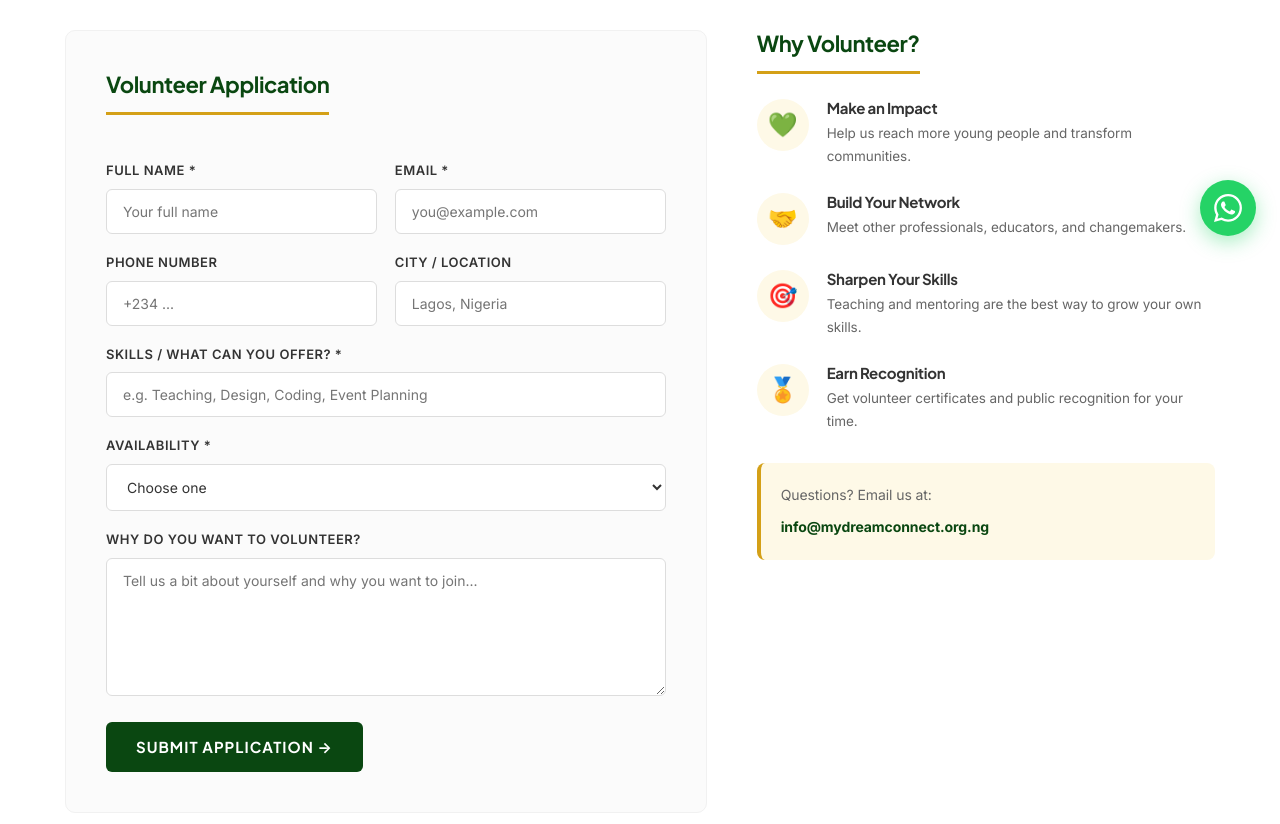
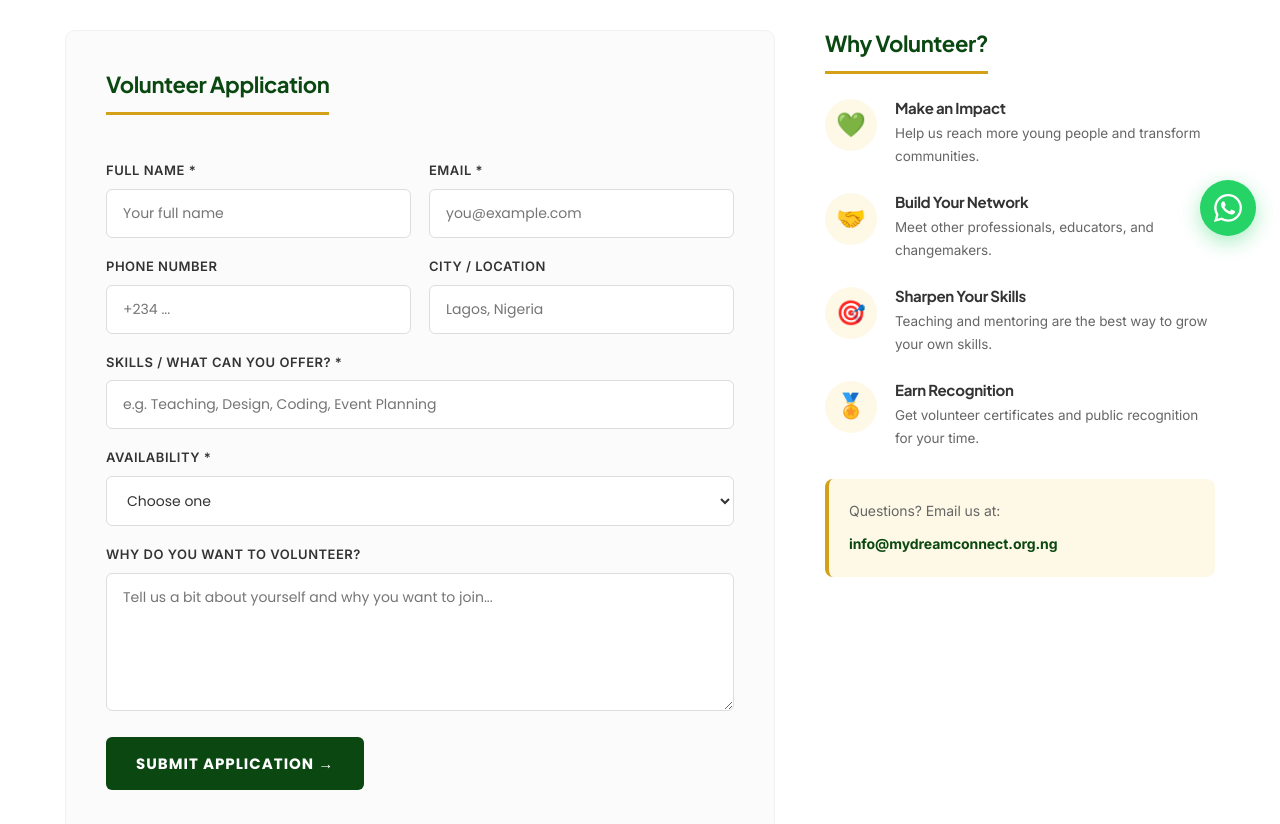
Before and after one commit to Faith6544/MyDreamConnect, a React (Create React App) app: page /volunteer in a window 1280 px wide. Shown: the part 540-1364 px from the top of the page. Built offline with nearby package versions, Linux system fonts and the light colour scheme; no server answers.

Commit message:
fix navbar font

```diff
--- a/public/index.html
+++ b/public/index.html
@@ -24,7 +24,9 @@
       work correctly both with client-side routing and a non-root public URL.
       Learn how to configure a non-root public URL by running `npm run build`.
     -->
-    <title>React App</title>
+    <title>MyDreamConnect | Life skills and tech training for young people</title>
+<meta name="description" content="Life skills, tech and leadership training for teenagers and young adults in Nigeria. Take a course, volunteer or donate." />
+<meta name="theme-color" content="#0a4711" />
   </head>
   <body>
     <noscript>You need to enable JavaScript to run this app.</noscript>
--- a/src/App.css
+++ b/src/App.css
@@ -1,164 +1,110 @@
 /* ============================================
-   GLOBAL FONT SYSTEM
-   Inter — single font, all weights
+   APP-LEVEL LAYOUT
+   Fonts are handled ONLY in fonts.css.
+   Design tokens live in design-system.css.
+   This file = app shell, layout, and nothing else.
    ============================================ */
 
-@import url('https://fonts.googleapis.com/css2?family=Inter:wght@400;500;600;700;800;900&display=swap');
-
-/* ============================================
-   EVERYTHING — Inter by default
-   ============================================ */
+*,
+*::before,
+*::after {
+  box-sizing: border-box;
+}
 
 html,
-body,
-button,
-input,
-textarea,
-select,
-main,
-aside,
-section,
-article,
-footer,
-header,
-div,
-span,
-p,
-a,
-li,
-label,
-small {
-  font-family: 'Inter', -apple-system, BlinkMacSystemFont, 'Segoe UI', Roboto, sans-serif !important;
-  -webkit-font-smoothing: antialiased;
-  -moz-osx-font-smoothing: grayscale;
+body {
+  margin: 0;
+  padding: 0;
+  min-height: 100%;
+  background: #ffffff;
+  color: #1a1a1a;
 }
-
-/* ============================================
-   BODY — comfortable reading
-   ============================================ */
 
 body {
   font-size: 15.5px;
   line-height: 1.65;
   letter-spacing: -0.005em;
-  color: #1a1a1a;
 }
 
 p {
   line-height: 1.7;
   letter-spacing: -0.005em;
+  margin: 0 0 16px;
+}
+
+#root,
+.App {
+  min-height: 100vh;
+  display: flex;
+  flex-direction: column;
+}
+
+/* Pages sit between navbar and footer */
+main,
+.page-wrapper {
+  flex: 1;
+}
+
+/* Kill the default outline-then-reappear jump on links/buttons */
+a,
+button {
+  outline-offset: 3px;
+}
+
+a:focus-visible,
+button:focus-visible {
+  outline: 2px solid #d4a017;
+  outline-offset: 3px;
+}
+
+button {
+  cursor: pointer;
+}
+
+button:disabled {
+  cursor: not-allowed;
+  opacity: 0.6;
+}
+
+img,
+video {
+  max-width: 100%;
+  display: block;
 }
 
 /* ============================================
-   HEADINGS — Inter with tight tracking
-   This is the SIWES Companion signature move.
+   UTILITY CLASSES
    ============================================ */
 
-h1,
-h2,
-h3,
-h4,
-h5,
-h6,
-[class*="heading"],
-[class*="-title"],
-[class*="banner"] h1,
-[class*="banner"] h2,
-.hero h1,
-.hero h4 {
-  font-family: 'Inter', -apple-system, BlinkMacSystemFont, sans-serif !important;
-  letter-spacing: -0.03em;
-  font-weight: 700;
-  line-height: 1.2;
-  color: #1a1a1a;
+.sr-only {
+  position: absolute;
+  width: 1px;
+  height: 1px;
+  padding: 0;
+  margin: -1px;
+  overflow: hidden;
+  clip: rect(0, 0, 0, 0);
+  white-space: nowrap;
+  border: 0;
 }
 
-/* Hero and h1 — biggest impact */
-h1,
-.hero h1 {
-  font-weight: 800;
-  letter-spacing: -0.04em;
-}
+.text-center { text-align: center; }
+.text-left   { text-align: left; }
+.text-right  { text-align: right; }
 
-h2 {
-  font-weight: 700;
-  letter-spacing: -0.03em;
-}
-
-h3 {
-  font-weight: 700;
-  letter-spacing: -0.025em;
-}
-
-h4 {
-  font-weight: 600;
-  letter-spacing: -0.02em;
-}
+.mt-0  { margin-top: 0; }
+.mb-0  { margin-bottom: 0; }
+.mb-1  { margin-bottom: 8px; }
+.mb-2  { margin-bottom: 16px; }
+.mb-3  { margin-bottom: 24px; }
+.mb-4  { margin-bottom: 32px; }
 
 /* ============================================
-   BUTTONS — Inter semi-bold
+   RESPONSIVE
    ============================================ */
 
-button,
-[class*="btn"],
-[class*="-submit"],
-[class*="cta-btn"],
-a[class*="btn"],
-a[class*="-btn"] {
-  font-family: 'Inter', sans-serif !important;
-  letter-spacing: -0.01em;
-  font-weight: 600;
+@media (max-width: 768px) {
+  body {
+    font-size: 15px;
+  }
 }
-
-/* ============================================
-   NAVBAR — Inter
-   ============================================ */
-
-nav a,
-.nav-links a,
-.nav-parent,
-[class*="nav-"] a {
-  font-family: 'Inter', sans-serif !important;
-  font-weight: 500;
-  letter-spacing: -0.01em;
-}
-
-/* ============================================
-   STATS / NUMBERS — Inter extra bold
-   ============================================ */
-
-[class*="stat"] h3,
-[class*="-price"],
-.cd-price {
-  font-family: 'Inter', sans-serif !important;
-  font-weight: 800;
-  letter-spacing: -0.04em;
-}
-
-/* ============================================
-   FORM LABELS — Inter medium
-   ============================================ */
-
-label,
-[class*="-field"] label,
-.form-group label,
-.ps-group label,
-.auth-field label {
-  font-family: 'Inter', sans-serif !important;
-  font-weight: 500;
-  letter-spacing: 0.005em;
-}
-
-/* ============================================
-   SMALL UI TEXT — Inter
-   ============================================ */
-
-small,
-[class*="-date"],
-[class*="-meta"],
-[class*="-time"],
-[class*="-subtitle"],
-[class*="-hint"] {
-  font-family: 'Inter', sans-serif !important;
-  letter-spacing: 0.005em;
-}
--- a/src/design-system.css
+++ b/src/design-system.css
@@ -2,6 +2,7 @@
    MYDREAMCONNECT DESIGN SYSTEM
    One source of truth for color, spacing, type, radii, shadows.
    Import once, use everywhere.
+   (Note: font-family is handled ONLY in fonts.css.)
    ============================================================ */
 
 :root {
@@ -30,6 +31,8 @@
   --mdc-success-bg:   #e8f5e9;
   --mdc-error:        #c0392b;
   --mdc-error-bg:     #fdecea;
+  --mdc-warning:      #f0b400;
+  --mdc-warning-bg:   #fff8e1;
 
   /* ---------- SPACING (8px scale) ---------- */
   --sp-1:  4px;
@@ -52,18 +55,18 @@
   --r-2xl: 24px;
   --r-full: 999px;
 
-  /* ---------- SHADOWS (subtle) ---------- */
+  /* ---------- SHADOWS ---------- */
   --shadow-xs: 0 1px 2px rgba(0, 0, 0, 0.04);
   --shadow-sm: 0 1px 3px rgba(0, 0, 0, 0.05);
   --shadow-md: 0 4px 12px rgba(0, 0, 0, 0.06);
   --shadow-lg: 0 12px 28px rgba(0, 0, 0, 0.08);
 
-  /* ---------- TYPOGRAPHY ---------- */
+  /* ---------- TYPOGRAPHY TOKENS ---------- */
+  /* (font-family application lives in fonts.css) */
   --font-heading: 'Plus Jakarta Sans', -apple-system, BlinkMacSystemFont, 'Segoe UI', Roboto, sans-serif;
   --font-body:    'Inter', -apple-system, BlinkMacSystemFont, 'Segoe UI', Roboto, sans-serif;
 
-  /* Font sizes — strict scale */
-  --fs-display: 56px;   /* hero */
+  --fs-display: 56px;
   --fs-h1:      44px;
   --fs-h2:      32px;
   --fs-h3:      22px;
@@ -72,38 +75,43 @@
   --fs-sm:      14px;
   --fs-xs:      13px;
   --fs-2xs:     11.5px;
+
+  /* ---------- Z-INDEX ---------- */
+  --z-below:    -1;
+  --z-base:      0;
+  --z-content:   10;
+  --z-navbar:    100;
+  --z-dropdown:  200;
+  --z-overlay:   500;
+  --z-modal:     1000;
+  --z-toast:     1500;
 }
 
 /* ============================================================
-   GLOBAL RESETS
+   GLOBAL ELEMENT BASELINE (no font-family here)
    ============================================================ */
 
 html,
 body {
-  font-family: var(--font-body);
   color: var(--mdc-ink);
   background: var(--mdc-bg);
   font-size: var(--fs-body);
   line-height: 1.6;
-  -webkit-font-smoothing: antialiased;
-  -moz-osx-font-smoothing: grayscale;
 }
 
 h1, h2, h3, h4, h5, h6 {
-  font-family: var(--font-heading);
   color: var(--mdc-ink);
   letter-spacing: -0.02em;
   line-height: 1.2;
   margin: 0;
 }
 
-h1 { font-size: var(--fs-h1);     font-weight: 800; letter-spacing: -0.03em; }
-h2 { font-size: var(--fs-h2);     font-weight: 700; }
-h3 { font-size: var(--fs-h3);     font-weight: 700; }
-h4 { font-size: var(--fs-h4);     font-weight: 600; }
+h1 { font-size: var(--fs-h1); font-weight: 800; letter-spacing: -0.03em; }
+h2 { font-size: var(--fs-h2); font-weight: 700; }
+h3 { font-size: var(--fs-h3); font-weight: 700; }
+h4 { font-size: var(--fs-h4); font-weight: 600; }
 
 p {
-  font-family: var(--font-body);
   color: var(--mdc-muted);
   line-height: 1.7;
   margin: 0 0 var(--sp-4);
@@ -260,7 +268,7 @@ a:hover {
 }
 
 /* ============================================================
-   ICON BOX (matches the reference site)
+   ICON BOX
    ============================================================ */
 
 .mdc-icon-box {
@@ -286,16 +294,6 @@ a:hover {
 }
 
 /* ============================================================
-   EMOJI KILL
-   The single biggest "AI-generated" signal. Remove on sight.
-   ============================================================ */
-
-/* Prevent decorative emoji from rendering as the main visual */
-[class*="-icon"]:not(svg):not([class*="icon-box"]):not([class*="icon-btn"]) {
-  font-family: var(--font-body);
-}
-
-/* ============================================================
    MOBILE
    ============================================================ */
 
--- a/src/fonts.css
+++ b/src/fonts.css
@@ -1,152 +1,98 @@
 /* ============================================
-   GLOBAL FONT SYSTEM
-   Plus Jakarta Sans (headings) + Inter (body)
+   MYDREAMCONNECT FONT SYSTEM
+   Headings: Plus Jakarta Sans
+   Body/UI:  Inter
+   This is the ONLY file that sets font-family.
    ============================================ */
 
 @import url('https://fonts.googleapis.com/css2?family=Plus+Jakarta+Sans:wght@400;500;600;700;800&family=Inter:wght@300;400;500;600;700&display=swap');
 
-/* ============================================
-   BODY — Inter everywhere by default
-   ============================================ */
-
+/* ---------- BODY ---------- */
 html,
-body,
-button,
-input,
-textarea,
-select {
-  font-family: 'Inter', -apple-system, BlinkMacSystemFont, 'Segoe UI', Roboto, sans-serif !important;
+body {
+  font-family: 'Inter', -apple-system, BlinkMacSystemFont, 'Segoe UI', Roboto, sans-serif;
   -webkit-font-smoothing: antialiased;
   -moz-osx-font-smoothing: grayscale;
-}
-
-/* Better default line-height for body text */
-body {
   font-size: 15.5px;
   line-height: 1.65;
   letter-spacing: -0.005em;
+  color: #1a1a1a;
 }
 
 p {
   line-height: 1.7;
 }
 
-/* ============================================
-   HEADINGS — Plus Jakarta Sans
-   ============================================ */
-
-h1,
-h2,
-h3,
-h4,
-h5,
-h6,
+/* ---------- HEADINGS ---------- */
+h1, h2, h3, h4, h5, h6,
 [class*="heading"],
 [class*="-title"],
 [class*="banner"] h1,
 [class*="banner"] h2,
 .hero h1,
 .hero h4 {
-  font-family: 'Plus Jakarta Sans', -apple-system, BlinkMacSystemFont, 'Segoe UI', Roboto, sans-serif !important;
+  font-family: 'Plus Jakarta Sans', -apple-system, BlinkMacSystemFont, sans-serif;
   letter-spacing: -0.02em;
-  font-weight: 700;
+  line-height: 1.2;
+  color: #1a1a1a;
 }
 
-/* Headings with extra weight for impact */
-h1,
-.hero h1 {
-  font-weight: 800;
-  letter-spacing: -0.03em;
-}
+h1, .hero h1 { font-weight: 800; letter-spacing: -0.03em; }
+h2           { font-weight: 700; }
+h3, h4       { font-weight: 600; }
 
-h2 {
-  font-weight: 700;
-}
-
-h3, h4 {
-  font-weight: 600;
-}
-
-/* ============================================
-   BUTTONS — Jakarta for a bit more punch
-   ============================================ */
-
+/* ---------- BUTTONS / NAV / STATS (Jakarta) ---------- */
 button,
 [class*="btn"],
 [class*="-submit"],
 [class*="cta-btn"],
 a[class*="btn"],
-a[class*="-btn"] {
-  font-family: 'Plus Jakarta Sans', -apple-system, BlinkMacSystemFont, sans-serif !important;
-  letter-spacing: -0.01em;
-  font-weight: 600;
+a[class*="-btn"],
+nav a,
+.nav-links a,
+.nav-parent,
+[class*="nav-"] a,
+[class*="stat"] h3,
+[class*="-price"],
+.cd-price {
+  font-family: 'Plus Jakarta Sans', -apple-system, BlinkMacSystemFont, sans-serif;
 }
 
-/* ============================================
-   NAVBAR — Jakarta
-   ============================================ */
+button,
+[class*="btn"],
+[class*="-submit"] { font-weight: 600; letter-spacing: -0.01em; }
 
 nav a,
 .nav-links a,
-.nav-parent,
-[class*="nav-"] a {
-  font-family: 'Plus Jakarta Sans', sans-serif !important;
-  font-weight: 500;
-  letter-spacing: -0.01em;
-}
-
-/* ============================================
-   STATS / NUMBERS — Jakarta bold
-   ============================================ */
+.nav-parent { font-weight: 500; letter-spacing: -0.01em; }
 
 [class*="stat"] h3,
 [class*="-price"],
-.cd-price {
-  font-family: 'Plus Jakarta Sans', sans-serif !important;
-  font-weight: 800;
-  letter-spacing: -0.03em;
-}
+.cd-price { font-weight: 800; letter-spacing: -0.03em; }
 
-/* ============================================
-   FORM LABELS — Inter medium
-   ============================================ */
-
+/* ---------- FORM LABELS + SMALL UI (Inter) ---------- */
 label,
+.form-group label,
 [class*="-field"] label,
-.form-group label,
 .ps-group label,
-.auth-field label {
-  font-family: 'Inter', sans-serif !important;
-  font-weight: 500;
-  letter-spacing: 0.01em;
-}
-
-/* ============================================
-   SMALL UI TEXT — Inter
-   ============================================ */
-
+.auth-field label,
 small,
 [class*="-date"],
 [class*="-meta"],
 [class*="-time"],
 [class*="-subtitle"],
 [class*="-hint"] {
-  font-family: 'Inter', sans-serif !important;
-  letter-spacing: 0.005em;
+  font-family: 'Inter', sans-serif;
 }
 
-/* ============================================
-   OVERRIDE — kill Poppins everywhere else
-   ============================================ */
+label { font-weight: 500; letter-spacing: 0.01em; }
 
-[class*="page"],
-[class*="section"],
-[class*="container"],
-main,
-aside,
-section,
-article,
-footer,
-header {
+small,
+[class*="-date"],
+[class*="-meta"] { letter-spacing: 0.005em; }
+
+/* ---------- FALLBACK: kill any lingering Poppins ---------- */
+main, aside, section, article, footer, header,
+[class*="page"], [class*="section"], [class*="container"] {
   font-family: 'Inter', -apple-system, BlinkMacSystemFont, sans-serif;
 }
```
Also changed, not shown: src/App.js (+52 -27 lines), src/components/Sidebar.js (+41 -39 lines), src/lib/spamGuard.js (+13 -22 lines), src/pages/CourseDetail.js (+7 -4 lines), src/pages/Donate.js (+3 -4 lines), 1 other file (tests, documents, lock files or other folders).
